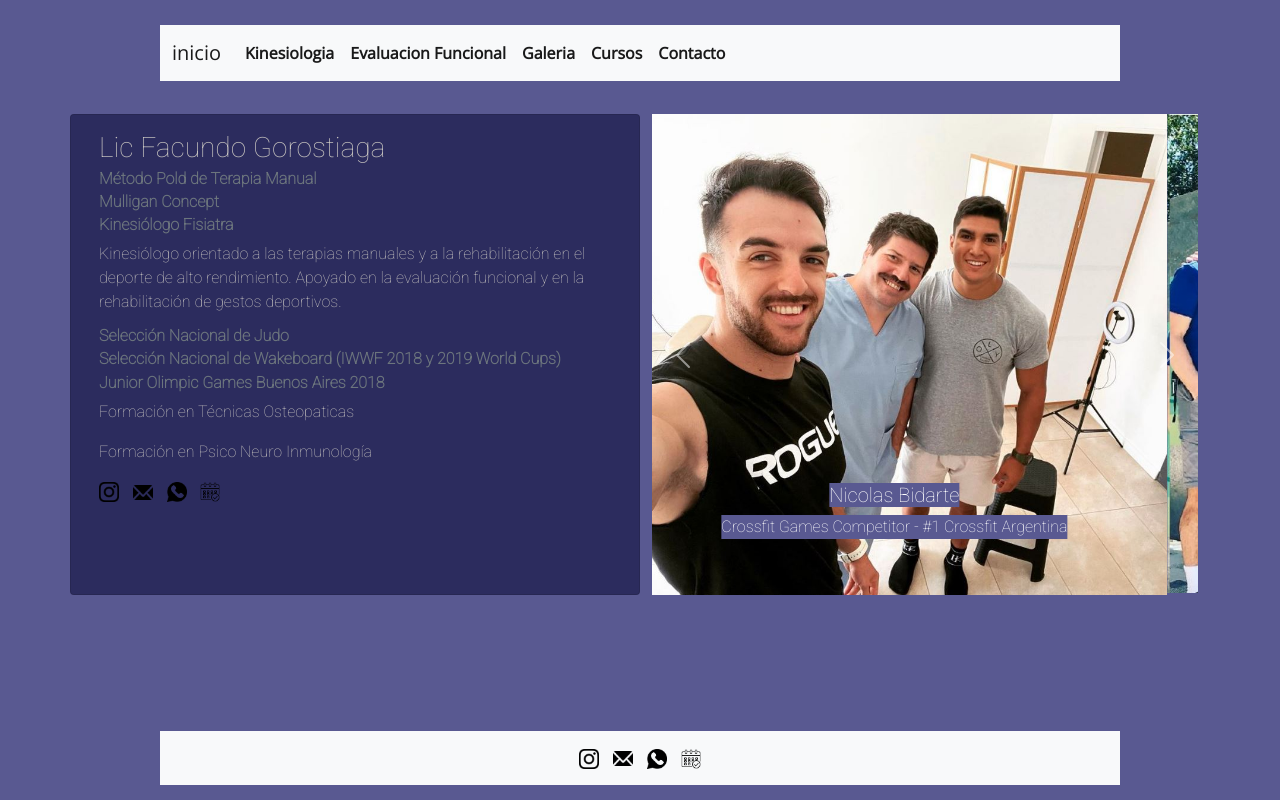
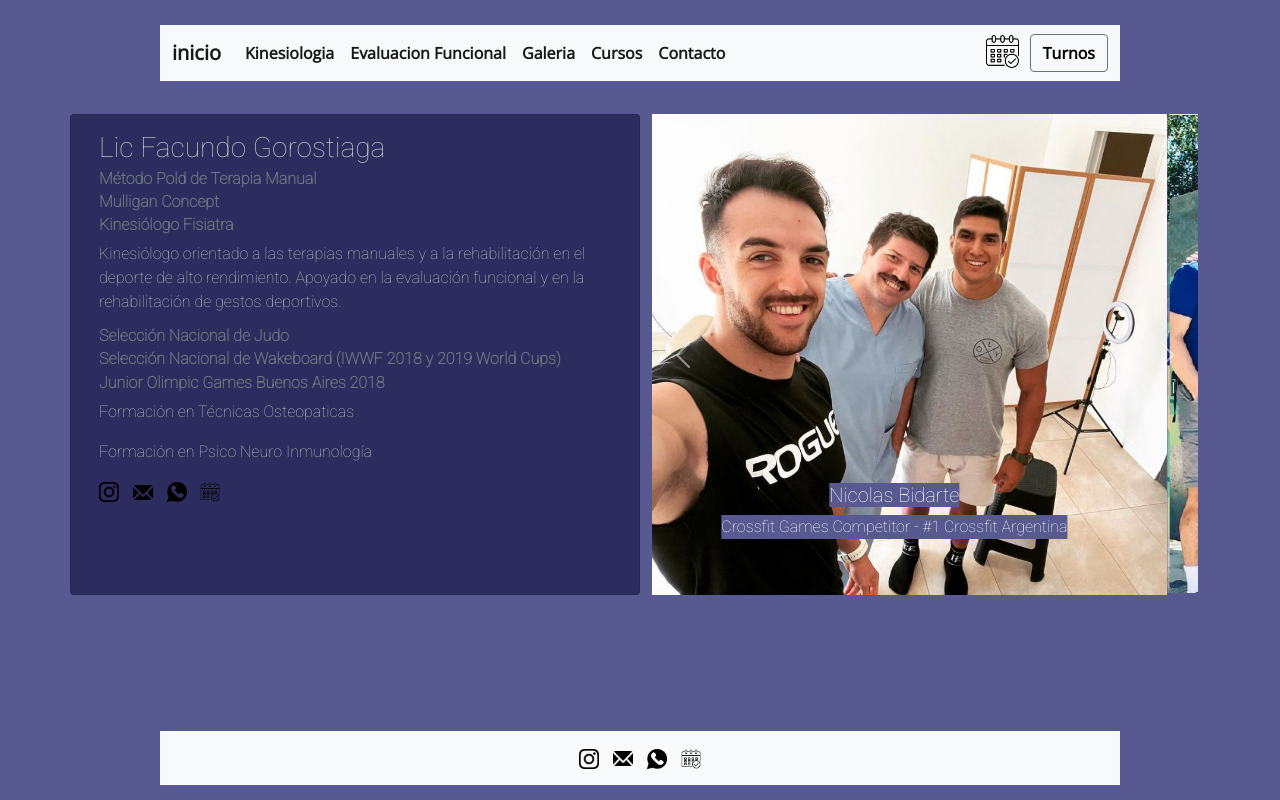
Before and after one commit to fonigorostiaga/kinesioyterapias, a website: page index.html in a window 1280 px wide. Drawn offline with nearby package versions, Linux system fonts and the light colour scheme; a web font is replaced by a local one.

Commit message:
agrego boton de turnos

```diff
--- a/index.html
+++ b/index.html
@@ -24,7 +24,7 @@
                     <span class="navbar-toggler-icon"></span>
                 </button>
                 <div class="collapse navbar-collapse" id="navbarNav">
-                    <ul class="navbar-nav">
+                    <ul class="navbar-nav me-auto mb-2 mb-lg-0">
                         <li class="nav-item">
                             <a class="nav-link active" aria-current="page"
                                 href="./pages/kinesiologia.html">Kinesiologia</a>
@@ -44,6 +44,10 @@
                         </li>
 
                     </ul>
+                    <form class="d-flex">
+                        <div class="iconoTurno"><img class="img-turnos"src="../img/turnos.png" alt="solicita-un-turno"></div>
+                        <button class="btn btn-outline-secondary" type="submit"><a href="https://facundogorostiaga.setmore.com">Turnos</a></button>
+                    </form>
                 </div>
             </div>
         </nav>
--- a/scss/partials/_header.scss
+++ b/scss/partials/_header.scss
@@ -22,5 +22,14 @@
             }
         }
     }
-
+    .img-turnos{
+        height: 35px;
+        width: 35px;
+        margin-right: 10px;
+    }
+    a{
+        color: black;
+        font-weight: bold;
+        text-decoration: none;
+    }
 }
```
Also changed, not shown: pages/contacto.html (+5 -1 lines), pages/cursos.html (+5 -1 lines), pages/evaluaciones.html (+5 -1 lines), pages/galeria.html (+5 -1 lines), pages/kinesiologia.html (+6 -3 lines), css/style.css, 1 other file.
